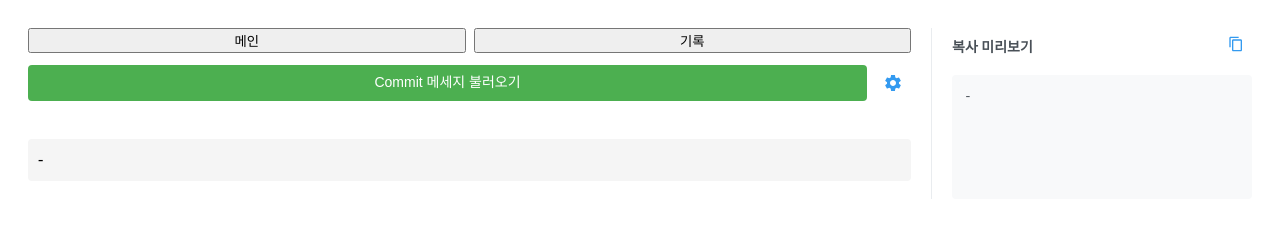
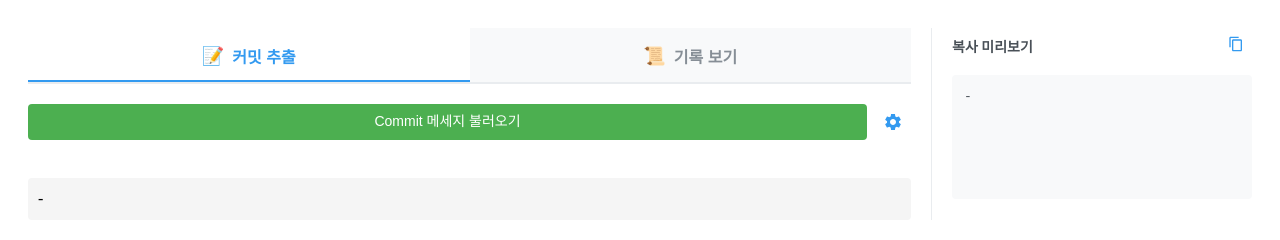
Before and after one commit to teawon/CommitExtractor, a website built with webpack: page public/base.html in a window 1280 px wide. Built offline with nearby package versions, Linux system fonts and the light colour scheme; some packages are replaced by stand-ins of ours; no server answers.

Commit message:
style: 히스토리 및 메인 탭 분리

```diff
--- a/public/base.html
+++ b/public/base.html
@@ -369,18 +369,48 @@
         outline: none;
         border-color: #339af0;
       }
+      .tab-header {
+        display: flex;
+        gap: 0;
+        margin-bottom: 20px;
+        border-bottom: 2px solid #e9ecef;
+        background: #f8f9fa;
+      }
+      .tab-button {
+        flex: 1;
+        padding: 16px 0 12px 0;
+        background: none;
+        border: none;
+        font-size: 16px;
+        font-weight: 600;
+        color: #868e96;
+        cursor: pointer;
+        border-bottom: 2px solid transparent;
+        transition: color 0.2s, border-bottom 0.2s;
+        display: flex;
+        align-items: center;
+        justify-content: center;
+        gap: 8px;
+      }
+      .tab-button.active {
+        color: #339af0;
+        border-bottom: 2px solid #339af0;
+        background: #fff;
+      }
+      .tab-button:focus {
+        outline: none;
+      }
     </style>
   </head>
   <body>
     <div class="container">
       <div class="editor-section">
-        <div
-          class="tab-header"
-          style="display: flex; gap: 8px; margin-bottom: 12px"
-        >
-          <button id="tabMain" class="tab-button" style="flex: 1">메인</button>
-          <button id="tabHistory" class="tab-button" style="flex: 1">
-            기록
+        <div class="tab-header">
+          <button id="tabMain" class="tab-button active">
+            <span style="font-size: 18px">📝</span>커밋 추출
+          </button>
+          <button id="tabHistory" class="tab-button">
+            <span style="font-size: 18px">📜</span>기록 보기
           </button>
         </div>
         <div id="mainSection">
```
